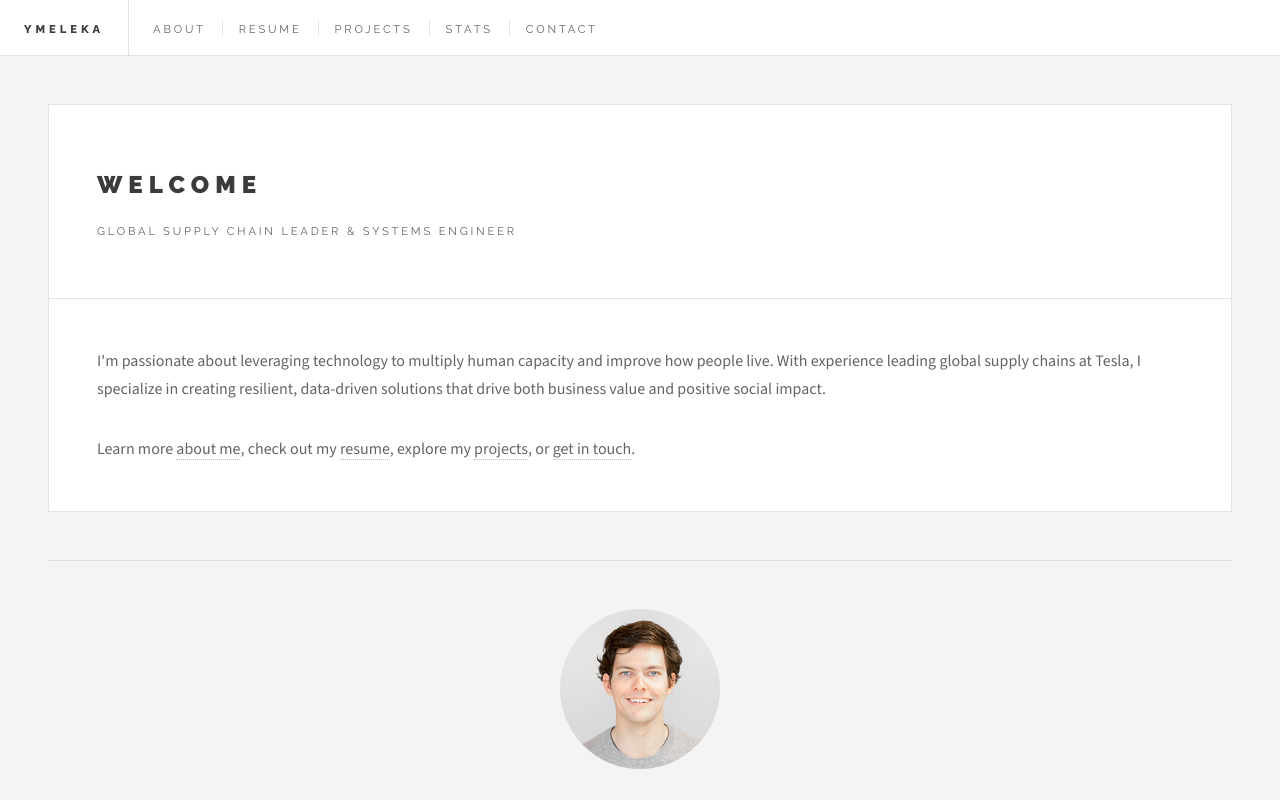
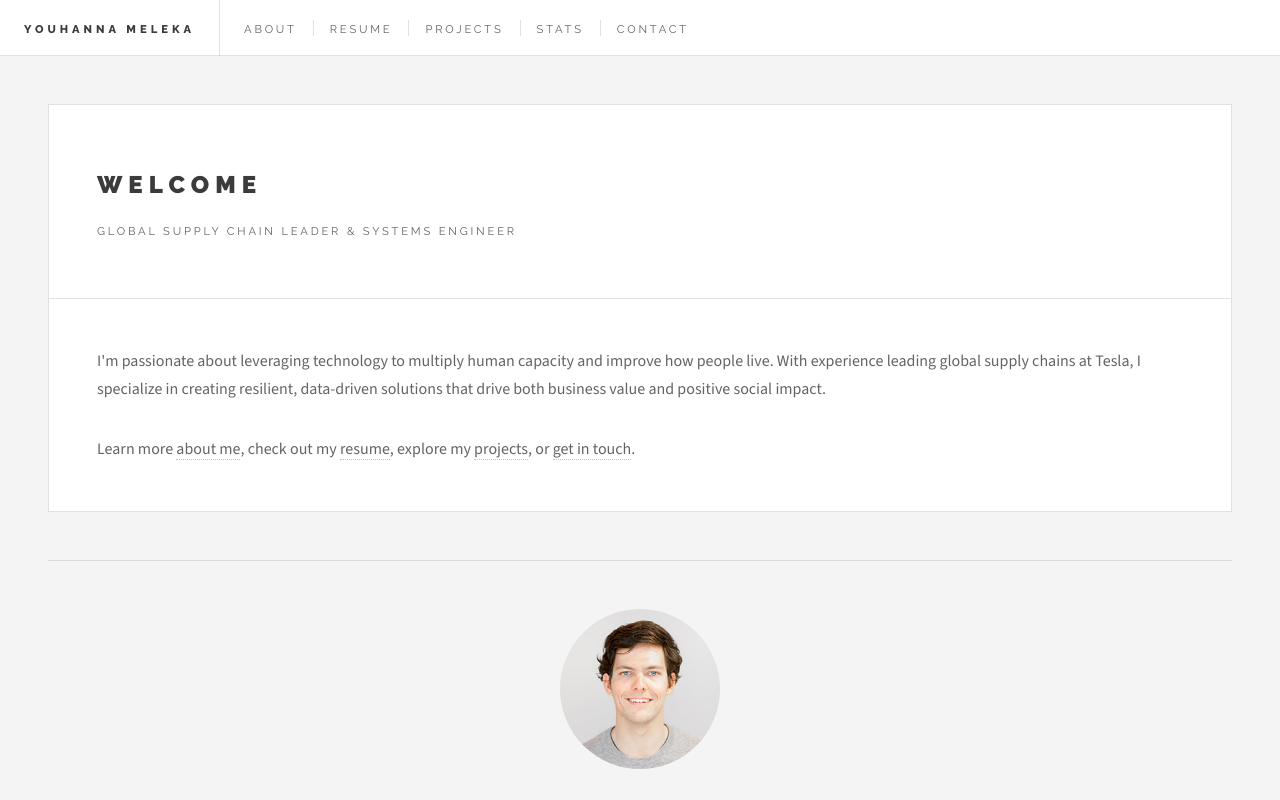
Before and after one commit to YouhannaM/Ymeleka.com, a Next.js app: page / in a window 1280 px wide. Shown: the top 800 px of the page. Built offline with nearby package versions, Linux system fonts and the light colour scheme; no server answers.

Commit message:
Update navigation label to full name 'Youhanna Meleka'

```diff
--- a/src/data/routes.ts
+++ b/src/data/routes.ts
@@ -7,7 +7,7 @@ export interface Route {
 const routes: Route[] = [
   {
     index: true,
-    label: 'Ymeleka',
+    label: 'Youhanna Meleka',
     path: '/',
   },
   {
```
